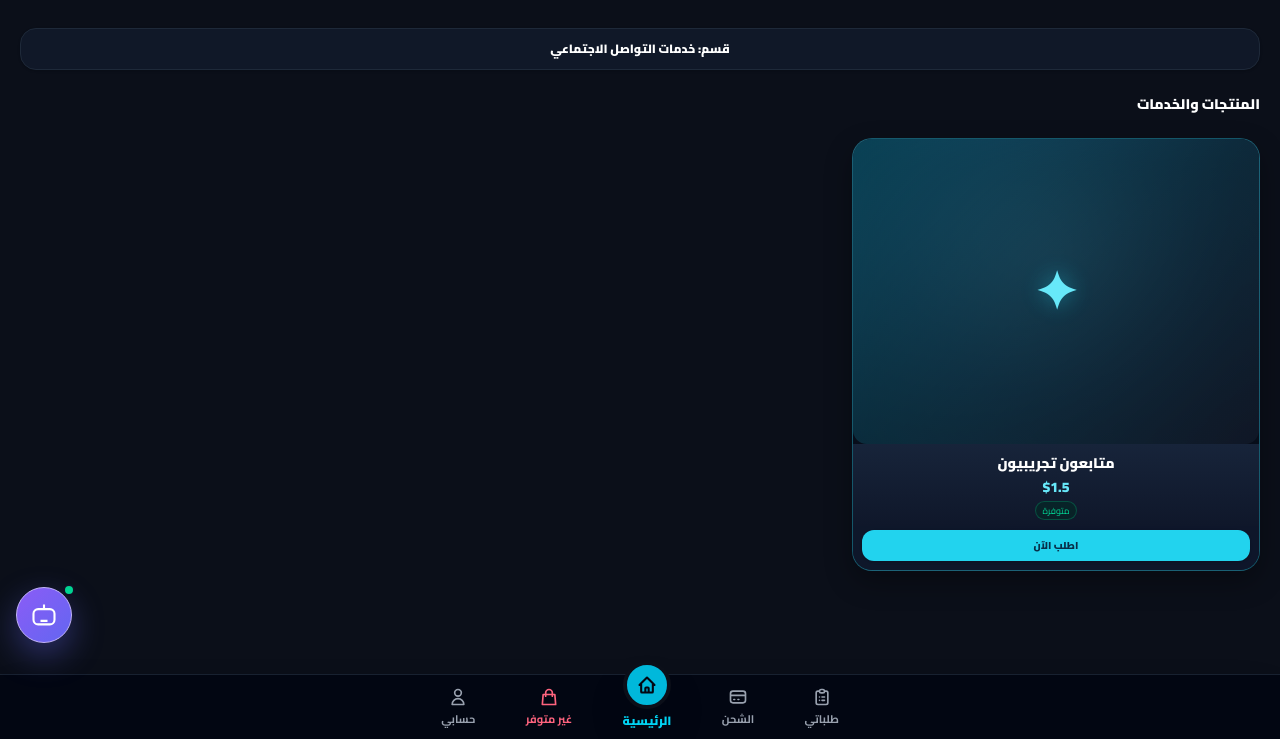
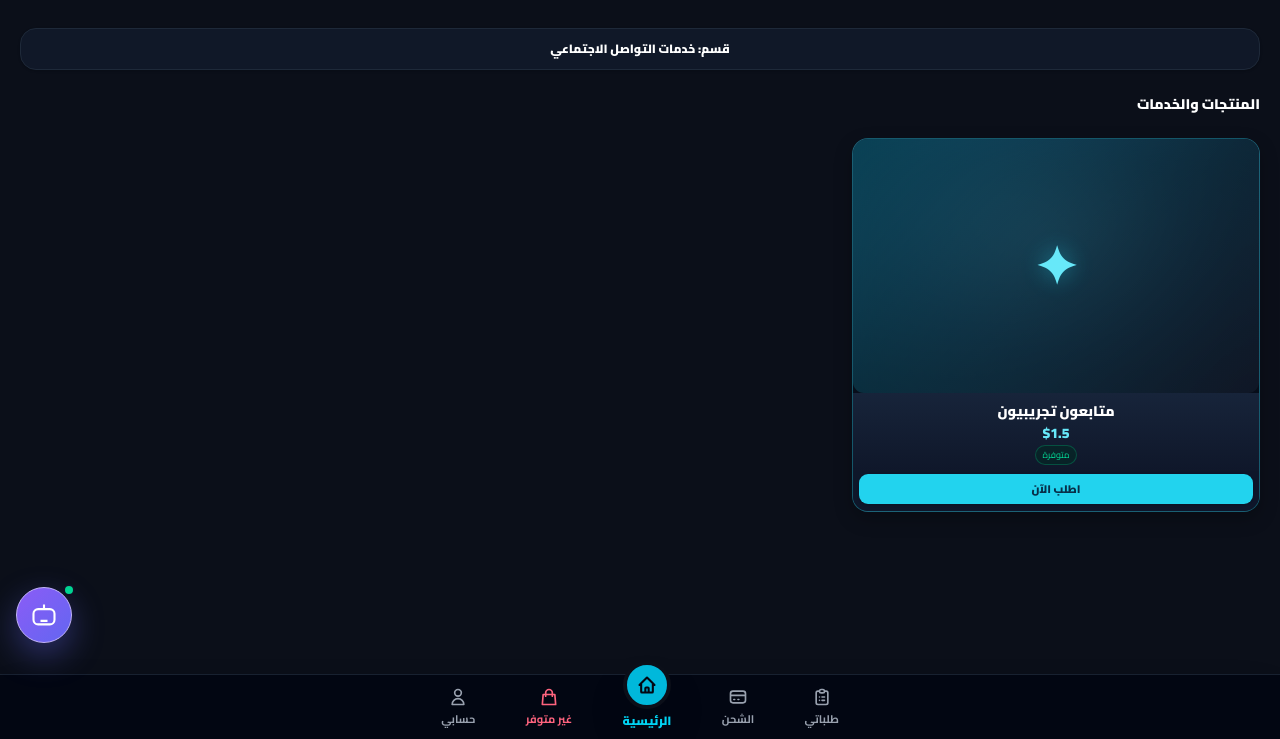
Before and after one commit to OWJMEDIA963/OWJ-MEDIA, a Flask app: page /category/1 in a window 1280 px wide. Shown: the part 61-800 px from the top of the page. Run offline with Flask 3, Linux system fonts and the light colour scheme; data comes from the database, SQL or seed files in the repository.

Commit message:
Add files via upload

```diff
--- a/templates/category_services.html
+++ b/templates/category_services.html
@@ -22,6 +22,19 @@
 .owj-subcategory-card{border-radius:18px!important;background:linear-gradient(155deg,#1b2a40,#0b1220)!important;box-shadow:0 9px 22px rgba(0,0,0,.25)!important;border:1px solid rgba(34,211,238,.28)!important}
 .owj-subcategory-card img{aspect-ratio:4/3!important;object-fit:cover!important;padding:0!important;background:radial-gradient(ellipse at center,#29445b,#080f1d 80%)!important}
 @media(min-width:640px){.owj-subcategory-grid{grid-template-columns:repeat(3,minmax(0,1fr))!important;gap:12px!important}.owj-subcategory-card img{aspect-ratio:4/3!important}}
+/* Card height refinement: shorter image panel and tighter vertical rhythm */
+.owj-service-card{border-radius:16px!important;box-shadow:0 7px 18px rgba(0,0,0,.25),inset 0 1px 0 rgba(255,255,255,.04)!important}
+.owj-service-media{aspect-ratio:16/10!important;padding:5px!important}
+.owj-service-background{border-radius:11px!important;object-fit:cover!important}
+.owj-service-content{padding:8px 7px 6px!important;gap:2px!important}
+.owj-service-content h3{font-size:clamp(11px,2.7vw,14px)!important;line-height:1.3!important}
+.owj-service-content p{font-size:clamp(12px,2.8vw,14px)!important;margin:1px 0!important;line-height:1.25!important}
+.owj-service-card>div:last-child{padding:0 6px 7px!important}
+.owj-service-card button{margin-top:3px!important;padding-top:7px!important;padding-bottom:7px!important;font-size:11px!important;border-radius:9px!important}
+.owj-subcategory-card{border-radius:16px!important;box-shadow:0 7px 18px rgba(0,0,0,.24)!important}
+.owj-subcategory-card img{aspect-ratio:16/10!important;object-fit:cover!important}
+.owj-subcategory-card>div{padding:7px!important}
+@media(min-width:640px){.owj-service-media{aspect-ratio:16/10!important;padding:5px!important}.owj-service-content{padding:9px 8px 6px!important}.owj-subcategory-card img{aspect-ratio:16/10!important}}
 </style>
 <div class="max-w-7xl mx-auto px-3 sm:px-5 py-5 sm:py-7 space-y-6">
     <div class="bg-gray-900 border border-gray-800 rounded-2xl py-3 px-4 text-center shadow">
--- a/templates/index.html
+++ b/templates/index.html
@@ -27,6 +27,12 @@
   .owj-search-thumb{width:44px;height:44px;flex:0 0 44px;object-fit:cover;border-radius:10px;background:#030712;border:1px solid #1f2937;}
   @media(min-width:480px){.owj-category-grid{grid-template-columns:repeat(3,minmax(0,1fr))!important;gap:10px}.owj-category-name{font-size:14px}}
   @media(min-width:640px){.owj-category-grid{grid-template-columns:repeat(3,minmax(0,1fr))!important;gap:14px}.owj-category-card{border-radius:18px}.owj-category-image-wrap{aspect-ratio:4/3;padding:6px}.owj-category-name{font-size:15px}}
+  /* Balanced category cards: moderate image height and compact caption */
+  .owj-category-card{border-radius:16px!important;box-shadow:0 7px 18px rgba(0,0,0,.24),inset 0 1px 0 rgba(255,255,255,.04)!important}
+  .owj-category-image-wrap{aspect-ratio:16/10!important;padding:4px!important}
+  .owj-category-image{border-radius:11px!important;object-fit:cover!important}
+  .owj-category-name{padding:7px 6px 8px!important;font-size:clamp(11px,2.7vw,13px)!important;line-height:1.25!important}
+  @media(min-width:640px){.owj-category-image-wrap{aspect-ratio:16/10!important;padding:5px!important}.owj-category-name{font-size:14px!important;padding:8px!important}}
 </style>
 <div class="max-w-7xl mx-auto px-3 sm:px-5 py-4 sm:py-6 space-y-4 sm:space-y-6">
  <section class="owj-hero-compact relative overflow-hidden border border-cyan-500/20 bg-gradient-to-bl from-cyan-950/60 via-gray-900 to-[#030712] shadow-xl">
```
